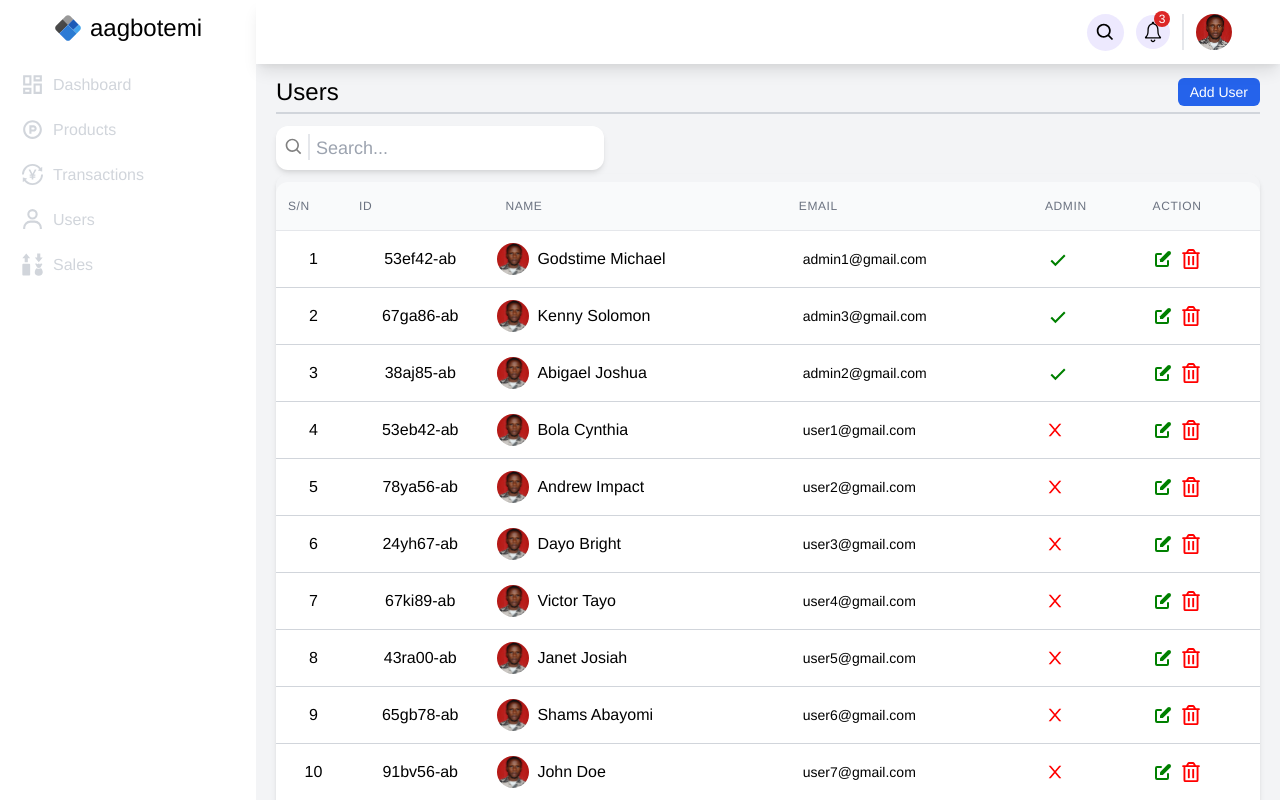
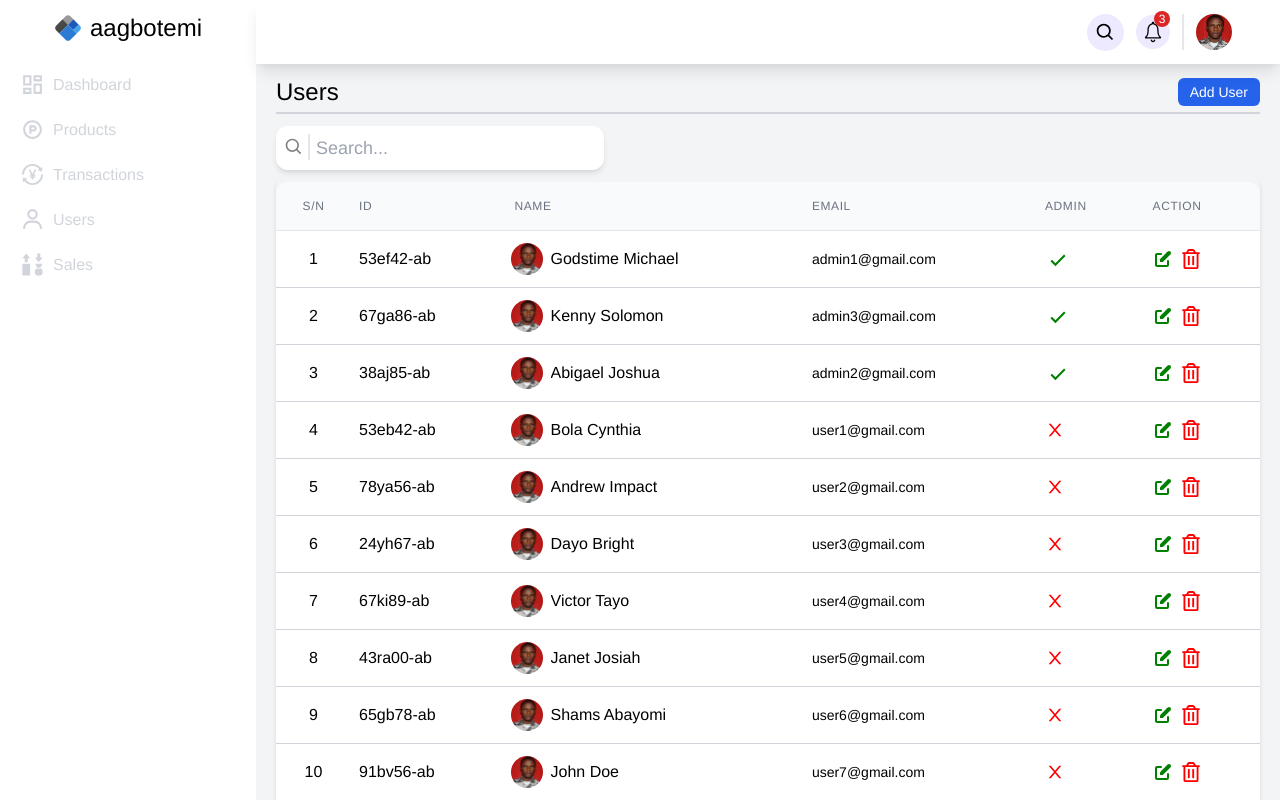
Before and after one commit to aagbotemi/admin-dashboard, a React (Create React App) app: page /users in a window 1280 px wide. Shown: the top 800 px of the page. Built offline with nearby package versions, Linux system fonts and the light colour scheme.

Commit message:
user table updated

```diff
--- a/src/pages/user/Users.js
+++ b/src/pages/user/Users.js
@@ -56,13 +56,13 @@ const Users = () => {
                         <table className="w-full divide-y divide-gray-200 relative">
                         <thead className="bg-gray-50">
                             <tr>
-                                <th scope="col" className="px-3 py-4 text-left text-xs font-medium text-gray-500 uppercase tracking-wider">
+                                <th scope="col" className="px-3 py-4 text-left text-xs text-center font-medium text-gray-500 uppercase tracking-wider">
                                     S/N
                                 </th>
                                 <th scope="col" className="md:px-2 px-1 py-4 text-left text-xs font-medium text-gray-500 uppercase tracking-wider">
                                     ID
                                 </th>
-                                <th scope="col" className="px-4 py-4 text-left text-xs font-medium text-gray-500 uppercase tracking-wider">
+                                <th scope="col" className="px-3 py-4 text-left text-xs font-medium text-gray-500 uppercase tracking-wider">
                                     Name
                                 </th>
                                 <th scope="col" className="md:px-2 px-1 py-4 text-left text-xs font-medium text-gray-500 uppercase tracking-wider">
@@ -86,12 +86,12 @@ const Users = () => {
                                 return (
                                 <tr key={item.id} className="">
                                     <td className="font-medium whitespace-nowrap text-center py-3">{index + 1}</td>
-                                    <td className="font-medium whitespace-nowrap text-center  px-1 py-3">{item.id}</td>
+                                    <td className="font-medium whitespace-nowrap md:px-2 px-1 py-3">{item.id}</td>
                                     <td className="flex items-center font-medium whitespace-nowrap px-2 py-3">
                                         <img src={item.image} alt={item.name} className="w-8 h-8 mr-2 rounded-full object-center" />
                                         <span className="whitespace-nowrap truncate">{item.name}</span>
                                     </td>
-                                    <td className="text-sm truncate whitespace-nowrap md:px-3 px-1 py-3">{item.email}</td>
+                                    <td className="text-sm truncate whitespace-nowrap md:px-2 px-1 py-3">{item.email}</td>
                                     <td className="text-sm truncate whitespace-nowrap md:px-3 px-1 py-3">
                                         {item.isAdmin
                                             ? <BiCheck size="25px" color="green" />
```
